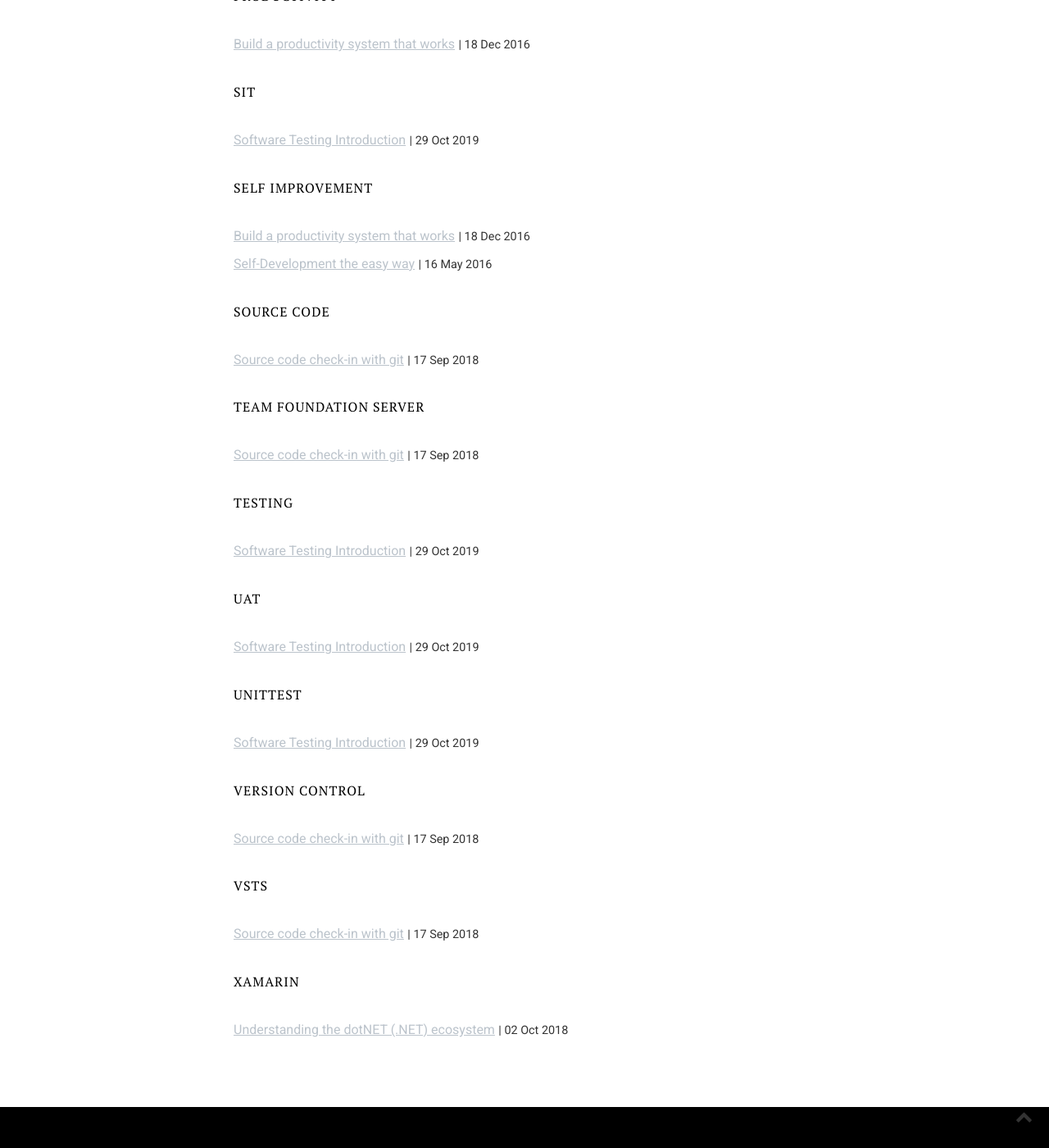
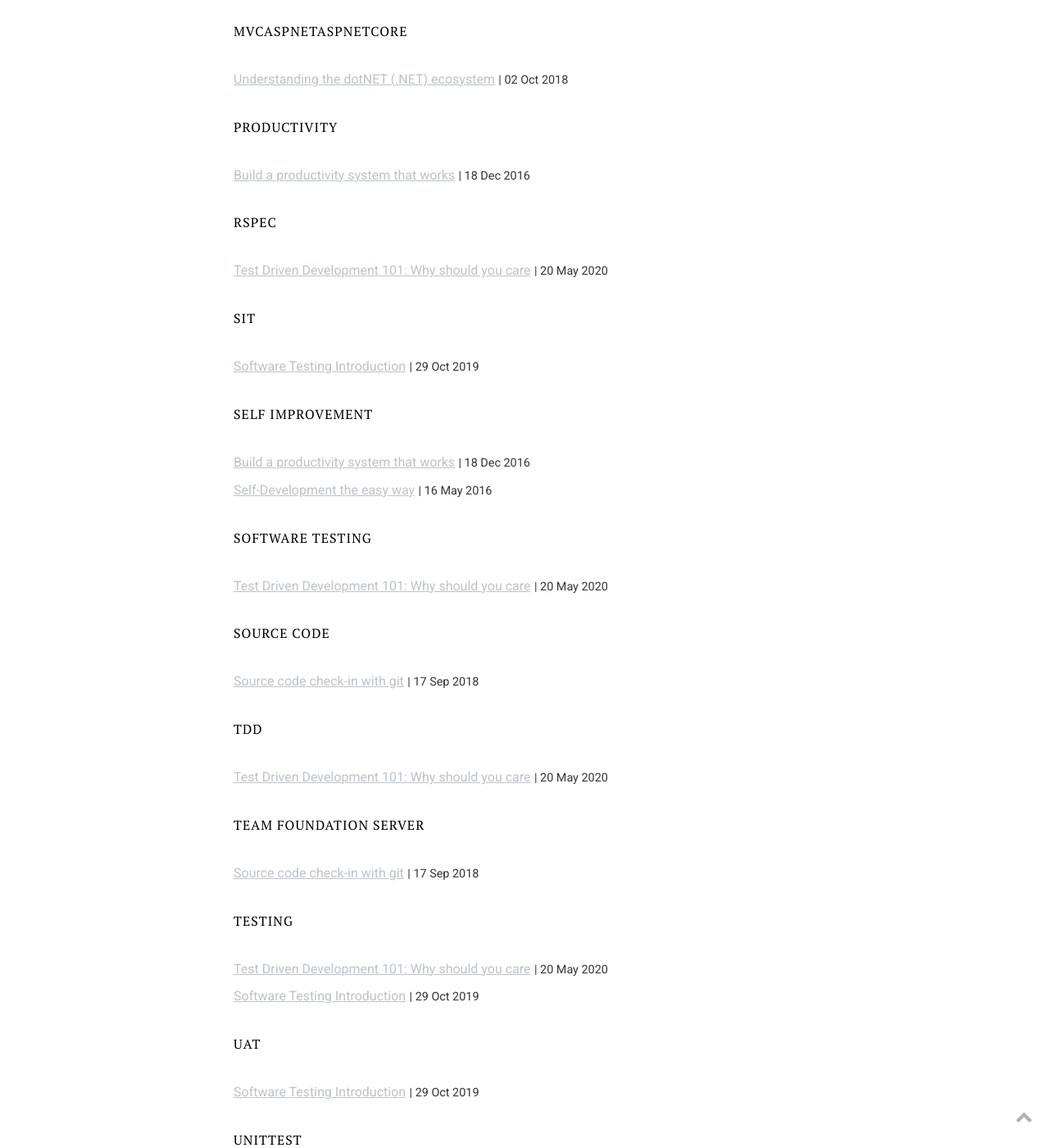
Before and after one commit to ekumachidi/ekumachidi.github.io, a Jekyll site: the page built from tags.html, in a window 1280 px wide and 1400 px high, scrolled down 2351 px. Shown: the whole window at 82% size. Built offline with Jekyll 4.4.1, drawn with Linux system fonts in a browser that asks for light colours; part of the change alters nothing that is shown; some of the changed text lies outside the part shown.

Commit message:
Adds Why You should care about tdd post

```diff
--- a/_posts/2020-05-20-Tdd-Why.md
+++ b/_posts/2020-05-20-Tdd-Why.md
@@ -1,16 +1,13 @@
 ---
 layout: post
-title: Test Driven Development 101: Why should you care
+title: "Test Driven Development 101: Why should you care"
 date: 2020-05-20 07:07:07 +0100
 img: 9.png
 tags: [Software Testing, TDD, BDD, Testing, RSpec]
 author: Ekuma Chidi
 ---
 
- **Test Driven Development 101: Why should you care**
-====================================================
-
-![]("https://miro.medium.com/max/2048/1\*PwZSOdOS1TLvv9WzOFPgeQ.png")
+![](https://miro.medium.com/max/2048/1\*PwZSOdOS1TLvv9WzOFPgeQ.png)
 
 **Image Credits:** marsner.com
 
```
Also changed, not shown: images/pages/9.png (added).
